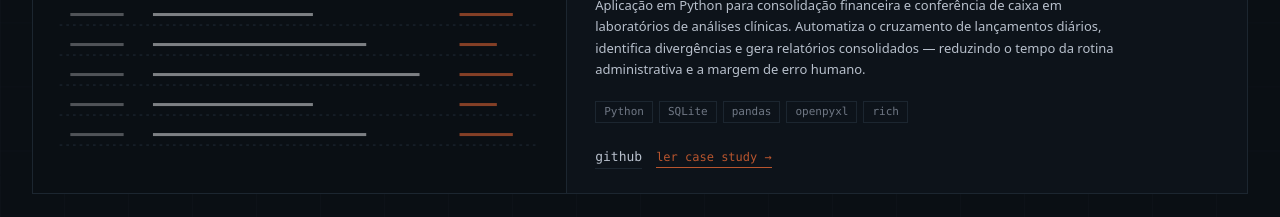
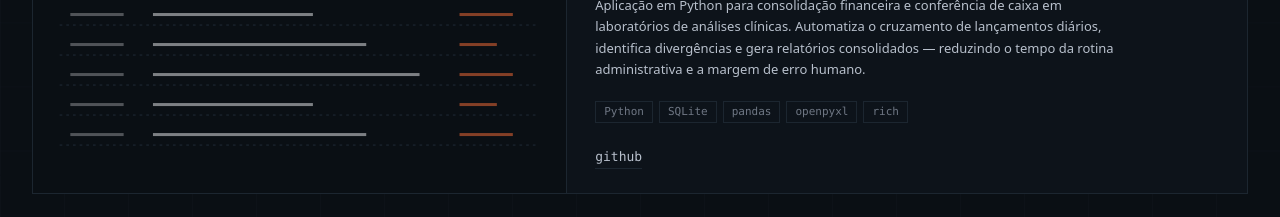
Before and after one commit to vmismael/portfolio, a Next.js app: page / in a window 1280 px wide. Shown: the part 3180-3397 px from the top of the page. Built offline with nearby package versions, Linux system fonts and the light colour scheme.

Commit message:
remove: ler case study link from Labsync card

```diff
--- a/components/sections/ProjectsContact.tsx
+++ b/components/sections/ProjectsContact.tsx
@@ -265,14 +265,6 @@ function ProjectCard({ project: p }: { project: typeof PROJECTS[number] }) {
               github
             </a>
           )}
-          {p.featured && (
-            <a
-              href="#"
-              className="font-mono text-[12px] text-accent inline-flex items-center gap-2 pb-px border-b border-accent"
-            >
-              ler case study →
-            </a>
-          )}
           {isPlaceholder && (
             <span className="font-mono text-[11px] text-muted">
               [ placeholder · adicionar depois ]
```
